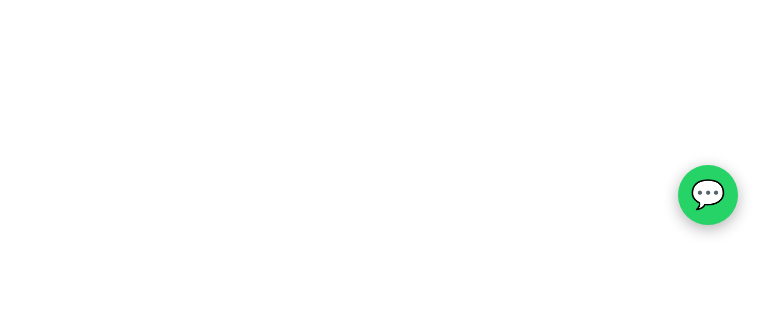
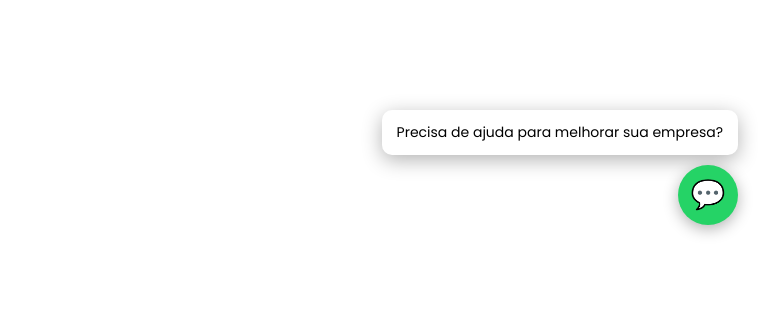
Before and after one commit to OseiasNepomuceno/simulador, a plain HTML site: page index.html in a window 1280 px wide. Shown: the part 555-875 px from the top of the page, 522-1280 px from the left. Drawn offline with Linux system fonts and the light colour scheme.

Commit message:
Refactor index.html structure and styles

```diff
--- a/index.html
+++ b/index.html
@@ -86,6 +86,36 @@
   transform: translateX(0);
 }
 </style>
+
+    <div class="wpp-popup" id="wppPopup">
+  Precisa de ajuda para melhorar sua empresa?
+</div>
+
+<style>
+.wpp-popup {
+  position: fixed;
+  bottom: 90px;
+  right: 20px;
+  background: white;
+  color: #000;
+  padding: 12px 15px;
+  border-radius: 10px;
+  box-shadow: 0 5px 20px rgba(0,0,0,0.3);
+  font-size: 14px;
+  animation: fadeIn 1s ease forwards;
+}
+
+@keyframes fadeIn {
+  from { opacity: 0; transform: translateY(20px); }
+  to { opacity: 1; transform: translateY(0); }
+}
+</style>
+
+<script>
+setTimeout(() => {
+  document.getElementById("wppPopup").style.display = "none";
+}, 6000);
+</script>
 
     body {
       background: #0b1220;
```
